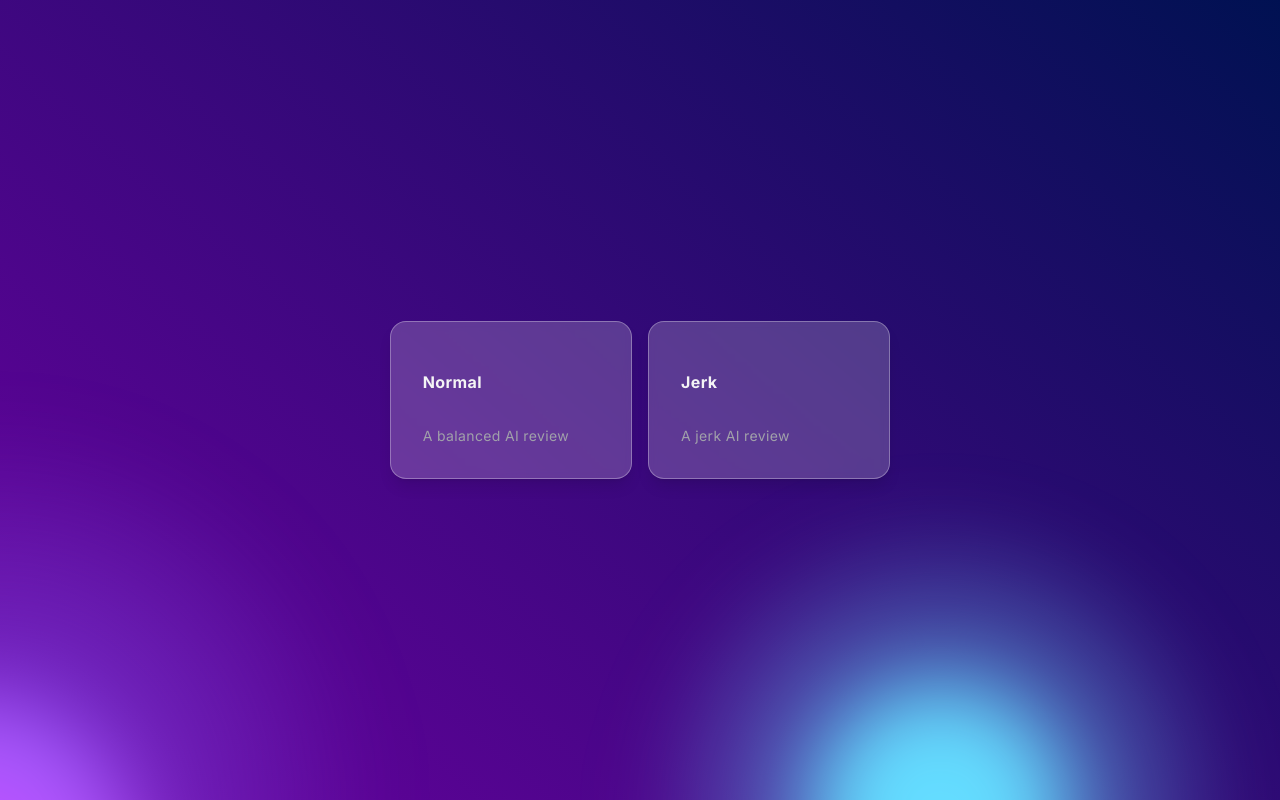
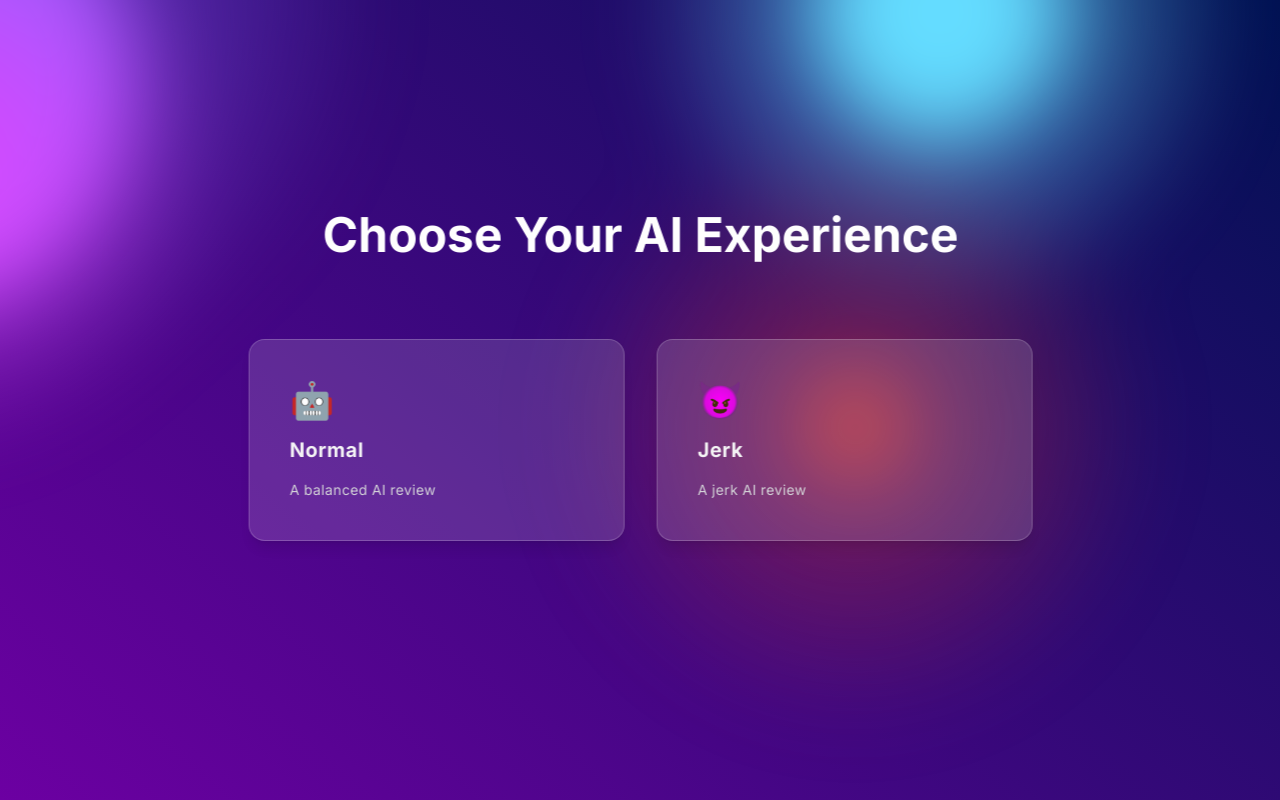
Before and after one commit to Felixdiamond/resume-review, a Next.js app: page / in a window 1280 px wide. Both pictures are taken after a click on the button "Get Started". Built offline with nearby package versions, Linux system fonts and the light colour scheme.

Commit message:
Refactor CSS and update dependencies

```diff
--- a/app/components/Container/Container.jsx
+++ b/app/components/Container/Container.jsx
@@ -5,45 +5,75 @@ import { AppContext } from "@/context/AppContext";
 import { Landing } from "../Home/Home";
 import { SelectAI } from "../SelectAI/SelectAI";
 import { UploadPage } from "../UploadPage/Upload";
+import { AnimatePresence, motion } from "framer-motion";
 
 export function HomeContainer() {
   const { selectedOption } = useContext(AppContext);
-  const [showSelectAI, setShowSelectAI] = useState(false);
-  const [showUploadPage, setShowUploadPage] = useState(false);
+  const [currentPage, setCurrentPage] = useState("landing");
 
   const handleStartClick = () => {
-    setShowSelectAI(true);
+    setCurrentPage("selectAI");
   };
 
   const handleContinueClick = () => {
-    setShowUploadPage(true);
+    setCurrentPage("upload");
+  };
+
+  const pageVariants = {
+    initial: { opacity: 0, x: "100%" },
+    in: { opacity: 1, x: 0 },
+    out: { opacity: 0, x: "-100%" },
+  };
+
+  const pageTransition = {
+    type: "tween",
+    ease: "anticipate",
+    duration: 0.5,
   };
 
   return (
-    <div className="home-container">
-      <div
-        className={`component-container ${
-          showSelectAI || showUploadPage ? "slide-out" : ""
-        }`}
-      >
-        <Landing onStartClick={handleStartClick} />
-      </div>
-      <div
-        className={`component-container ${
-          showSelectAI && !showUploadPage ? "slide-in" : "slide-out"
-        }`}
-      >
-        {showSelectAI && (
-          <SelectAI onContinueClick={handleContinueClick} />
+    <div className="home-container relative w-full h-screen overflow-hidden">
+      <AnimatePresence mode="wait">
+        {currentPage === "landing" && (
+          <motion.div
+            key="landing"
+            initial="initial"
+            animate="in"
+            exit="out"
+            variants={pageVariants}
+            transition={pageTransition}
+            className="absolute top-0 left-0 w-full h-full"
+          >
+            <Landing onStartClick={handleStartClick} />
+          </motion.div>
         )}
-      </div>
-      <div
-        className={`component-container ${
-          showUploadPage ? "slide-in" : "slide-out"
-        }`}
-      >
-        {showUploadPage && <UploadPage selectedOption={selectedOption} />}
-      </div>
+        {currentPage === "selectAI" && (
+          <motion.div
+            key="selectAI"
+            initial="initial"
+            animate="in"
+            exit="out"
+            variants={pageVariants}
+            transition={pageTransition}
+            className="absolute top-0 left-0 w-full h-full"
+          >
+            <SelectAI onContinueClick={handleContinueClick} />
+          </motion.div>
+        )}
+        {currentPage === "upload" && (
+          <motion.div
+            key="upload"
+            initial="initial"
+            animate="in"
+            exit="out"
+            variants={pageVariants}
+            transition={pageTransition}
+            className="absolute top-0 left-0 w-full h-full"
+          >
+            <UploadPage selectedOption={selectedOption} />
+          </motion.div>
+        )}
+      </AnimatePresence>
     </div>
   );
 }
--- /dev/null
+++ b/app/components/SelectAI/AnimatedBackground.jsx
@@ -0,0 +1,22 @@
+import React from "react";
+import { motion } from "framer-motion";
+
+const AnimatedBackground = () => {
+  return (
+    <div className="fixed inset-0 z-0">
+      <motion.div
+        className="absolute inset-0 bg-gradient-to-br from-purple-700 via-pink-600 to-blue-500"
+        animate={{
+          background: [
+            "linear-gradient(to bottom right, #6b46c1, #d53f8c, #2b6cb0)",
+            "linear-gradient(to bottom right, #805ad5, #ed64a6, #4299e1)",
+            "linear-gradient(to bottom right, #6b46c1, #d53f8c, #2b6cb0)",
+          ],
+        }}
+        transition={{ duration: 10, repeat: Infinity, ease: "linear" }}
+      />
+    </div>
+  );
+};
+
+export default AnimatedBackground;
--- a/app/components/SelectAI/SelectAI.css
+++ b/app/components/SelectAI/SelectAI.css
@@ -1,39 +1,41 @@
 .outer-div {
   width: 100%;
-  height: 100vh;
+  min-height: 100vh;
   display: flex;
   justify-content: center;
   align-items: center;
+  position: relative;
+  overflow: hidden;
+  padding: 2rem;
 }
 
 .selectoptions {
   width: 100%;
-  height: 100%;
-  display: flex;
-  justify-content: center;
-  align-items: center;
+  max-width: 800px;
+  margin: 0 auto;
 }
 
 .start-btn {
-  border: 1.5px solid #ff99cc;
-  padding: 0.5rem 1rem;
-  border-radius: 5px;
-  display: flex;
-  cursor: pointer;
-  max-width: fit-content;
   z-index: 55;
-}
-
-.start-btn:hover {
-  background: linear-gradient(to right, #b3b3cc, #e6b3e6, #e68099);
-  color: white;
-  border: 1.5px solid #ffccff;
+  margin-top: 2rem;
 }
 
 .inner-div {
   width: 100%;
+  max-width: 800px;
   display: flex;
   flex-direction: column;
   justify-content: center;
   align-items: center;
+  z-index: 10;
 }
+
+@media (max-width: 767px) {
+  .outer-div {
+    padding: 1rem;
+  }
+
+  .selectoptions {
+    max-width: 100%;
+  }
+}
--- a/app/components/SelectAI/SelectAI.jsx
+++ b/app/components/SelectAI/SelectAI.jsx
@@ -1,50 +1,91 @@
-"use client";
+import React, { useState, useEffect } from "react";
+import { motion, AnimatePresence } from "framer-motion";
 import { HoverEffect } from "../ui/card-hover-effect";
-import { useState } from "react";
-import { motion, AnimatePresence } from "framer-motion";
+import AnimatedBackground from "./AnimatedBackground";
 import "./SelectAI.css";
 
 export function SelectAI({ onContinueClick }) {
   const [selectedOption, setSelectedOption] = useState(null);
+  const [isMobile, setIsMobile] = useState(false);
+
+  useEffect(() => {
+    const checkMobile = () => setIsMobile(window.innerWidth < 768);
+    checkMobile();
+    window.addEventListener("resize", checkMobile);
+    return () => window.removeEventListener("resize", checkMobile);
+  }, []);
 
   const handleSelectionChange = (index) => {
     setSelectedOption(index !== null ? options[index] : null);
   };
 
+  const containerVariants = {
+    hidden: { opacity: 0 },
+    visible: {
+      opacity: 1,
+      transition: {
+        duration: 0.5,
+        staggerChildren: 0.1,
+      },
+    },
+  };
+
+  const itemVariants = {
+    hidden: { y: 20, opacity: 0 },
+    visible: {
+      y: 0,
+      opacity: 1,
+      transition: {
+        type: "spring",
+        stiffness: 300,
+        damping: 24,
+      },
+    },
+  };
+
   return (
     <motion.div
       className="outer-div"
-      initial={{ opacity: 0 }}
-      animate={{ opacity: 1 }}
-      transition={{ duration: 0.5 }}
+      initial="hidden"
+      animate="visible"
+      variants={containerVariants}
     >
+      {/* <AnimatedBackground /> */}
       <div className="inner-div">
-        <div className="options">
+        <motion.h1
+          className="text-3xl md:text-4xl lg:text-5xl font-bold text-white mb-8 text-center"
+          variants={itemVariants}
+        >
+          Choose Your AI Experience
+        </motion.h1>
+        <motion.div className="options w-full" variants={itemVariants}>
           <HoverEffect
             className="selectoptions"
             items={options}
             onSelectionChange={handleSelectionChange}
+            isMobile={isMobile}
           />
-        </div>
+        </motion.div>
         <AnimatePresence>
           {selectedOption !== null && (
             <motion.button
-              className="start-btn"
+              className="start-btn bg-white/[0.15] text-white font-semibold py-3 px-6 rounded-full shadow-lg hover:bg-white/[0.25] transition-all duration-300 flex items-center space-x-2"
               onClick={onContinueClick}
               initial={{ opacity: 0, y: 20 }}
               animate={{ opacity: 1, y: 0 }}
               exit={{ opacity: 0, y: 20 }}
+              whileHover={{ scale: 1.05 }}
+              whileTap={{ scale: 0.95 }}
               transition={{ type: "spring", stiffness: 500, damping: 30 }}
             >
-              Continue
-              <span>
+              <span>Continue</span>
               <svg
                 xmlns="http://www.w3.org/2000/svg"
                 fill="none"
                 viewBox="0 0 24 24"
-                  strokeWidth={1.5}
+                strokeWidth={2}
                 stroke="currentColor"
-                  className="w-6 h-6"
+                className="w-5 h-5"
               >
                 <path
                   strokeLinecap="round"
@@ -52,7 +93,6 @@ export function SelectAI({ onContinueClick }) {
                   d="m8.25 4.5 7.5 7.5-7.5 7.5"
                 />
               </svg>
-              </span>
             </motion.button>
           )}
         </AnimatePresence>
@@ -65,9 +105,11 @@ export const options = [
   {
     title: "Normal",
     description: "A balanced AI review",
+    icon: "🤖",
   },
   {
     title: "Jerk",
     description: "A jerk AI review",
+    icon: "😈",
   },
 ];
--- a/app/components/ui/card-hover-effect.jsx
+++ b/app/components/ui/card-hover-effect.jsx
@@ -1,52 +1,61 @@
-"use client";
+import React, { useState, useContext } from "react";
+import { motion, AnimatePresence } from "framer-motion";
 import { AppContext } from "@/context/AppContext";
 import { cn } from "@/lib/utils/cn";
-import { AnimatePresence, motion } from "framer-motion";
-import { useState, useEffect, useContext } from "react";
 
-export const HoverEffect = ({ items, className, onSelectionChange }) => {
+export const HoverEffect = ({
+  items,
+  className,
+  onSelectionChange,
+  isMobile,
+}) => {
+  const [hoveredIndex, setHoveredIndex] = useState(null);
   const [selectedIndex, setSelectedIndex] = useState(null);
-  const maxTitleLength = Math.max(...items.map((item) => item.title.length));
   const { handleOptionSelect } = useContext(AppContext);
 
   const handleMouseEnter = (idx) => {
+    setHoveredIndex(idx);
+  };
+
+  const handleMouseLeave = () => {
+    setHoveredIndex(null);
+  };
+
+  const handleClick = (idx) => {
     setSelectedIndex(idx);
     handleOptionSelect(idx);
     onSelectionChange(idx);
   };
 
-  const handleMouseLeave = (idx) => {
-    if (selectedIndex !== idx) {
-      setSelectedIndex(null);
-      onSelectionChange(null);
-    }
-  };
-
-  // useEffect(() => {
-  //   console.log("Current selevtion: ", selectedIndex);
-  // }, [selectedIndex]);
+  const containerClassName = cn(
+    "grid gap-4 py-10",
+    isMobile ? "grid-cols-1" : "grid-cols-2",
+    className
+  );
 
   return (
-    <div
-      className={cn(
-        "grid grid-cols-1 md:grid-cols-2 lg:grid-cols-3 py-10",
-        className
-      )}
-    >
+    <div className={containerClassName}>
       {items.map((item, idx) => (
-        <div
+        <motion.div
           key={idx}
-          className="relative group block p-2 h-full"
+          className="relative group block p-2 h-full w-full"
           onMouseEnter={() => handleMouseEnter(idx)}
-          onMouseLeave={() => handleMouseLeave(idx)}
+          onMouseLeave={handleMouseLeave}
+          onClick={() => handleClick(idx)}
+          tabIndex={0}
+          whileHover={{ scale: 1.05 }}
+          whileTap={{ scale: 0.95 }}
         >
           <AnimatePresence>
-            { selectedIndex !== null && (selectedIndex === idx || selectedIndex === null) && (
+            {(hoveredIndex === idx || selectedIndex === idx) && (
               <motion.span
-                className="absolute inset-0 h-full w-full bg-neutral-200 dark:bg-white/[0.1] block rounded-3xl"
+                className="absolute inset-0 h-full w-full bg-white/[0.15] dark:bg-white/[0.25] block rounded-3xl"
                 layoutId="hoverBackground"
                 initial={{ opacity: 0 }}
-                animate={{ opacity: 1, transition: { duration: 0.15 } }}
+                animate={{
+                  opacity: 1,
+                  transition: { duration: 0.15 },
+                }}
                 exit={{
                   opacity: 0,
                   transition: { duration: 0.15, delay: 0.2 },
@@ -54,24 +63,27 @@ export const HoverEffect = ({ items, className, onSelectionChange }) => {
               />
             )}
           </AnimatePresence>
-          <Card maxWidth={maxTitleLength}>
+          <Card isSelected={selectedIndex === idx}>
+            <CardIcon>{item.icon}</CardIcon>
             <CardTitle>{item.title}</CardTitle>
             <CardDescription>{item.description}</CardDescription>
           </Card>
-        </div>
+        </motion.div>
       ))}
     </div>
   );
 };
 
-export const Card = ({ className, children, maxWidth }) => {
+const Card = ({ className, children, isSelected }) => {
   return (
     <div
       className={cn(
-        "rounded-2xl h-full p-4 overflow-hidden bg-white/[0.2] backdrop-blur-sm border border-white/[0.3] shadow-lg relative z-20",
+        "rounded-2xl h-full w-full p-6 overflow-hidden backdrop-blur-md border shadow-lg relative z-20 transition-all duration-300",
+        isSelected
+          ? "bg-white/[0.25] border-white/[0.5]"
+          : "bg-white/[0.15] border-white/[0.2]",
         className
       )}
-      style={{ width: `${maxWidth * 4}ch` }}
     >
       <div className="relative z-50">
         <div className="p-4">{children}</div>
@@ -80,19 +92,28 @@ export const Card = ({ className, children, maxWidth }) => {
   );
 };
 
-export const CardTitle = ({ className, children }) => {
+const CardIcon = ({ children }) => {
+  return <div className="text-4xl mb-4">{children}</div>;
+};
+
+const CardTitle = ({ className, children }) => {
   return (
-    <h4 className={cn("text-zinc-100 font-bold tracking-wide mt-4", className)}>
+    <h4
+      className={cn(
+        "text-zinc-100 font-bold text-xl tracking-wide mt-2",
+        className
+      )}
+    >
       {children}
     </h4>
   );
 };
 
-export const CardDescription = ({ className, children }) => {
+const CardDescription = ({ className, children }) => {
   return (
     <p
       className={cn(
-        "mt-8 text-zinc-400 tracking-wide leading-relaxed text-sm",
+        "mt-4 text-zinc-300 tracking-wide leading-relaxed text-sm",
         className
       )}
     >
@@ -100,3 +121,5 @@ export const CardDescription = ({ className, children }) => {
     </p>
   );
 };
+
+export { Card, CardIcon, CardTitle, CardDescription };
--- a/app/page.js
+++ b/app/page.js
@@ -1,12 +1,18 @@
 import { AppProvider } from "@/context/AppContext";
 import { HomeContainer } from "./components/Container/Container";
 import { BackgroundGradientAnimation } from "./components/ui/background-gradient-animation";
+
 export default function Home() {
   return (
     <AppProvider>
-      <BackgroundGradientAnimation>
-        <HomeContainer />
-      </BackgroundGradientAnimation>
+      <div className="relative w-full h-screen">
+        <div className="pointer-events-none absolute inset-0 z-0">
+        <BackgroundGradientAnimation className="absolute inset-0 z-0" />
+        </div>
+        <div className="relative z-10 w-full h-full">
+          <HomeContainer />
+        </div>
+      </div>
     </AppProvider>
   );
 }
```
Also changed, not shown: app/components/Home/Home.css (+23 -0 lines), app/components/Home/Home.jsx (+47 -28 lines), app/components/UploadPage/Upload.jsx (+46 -29 lines). Lines whose indentation alone changed are shown as unchanged.
